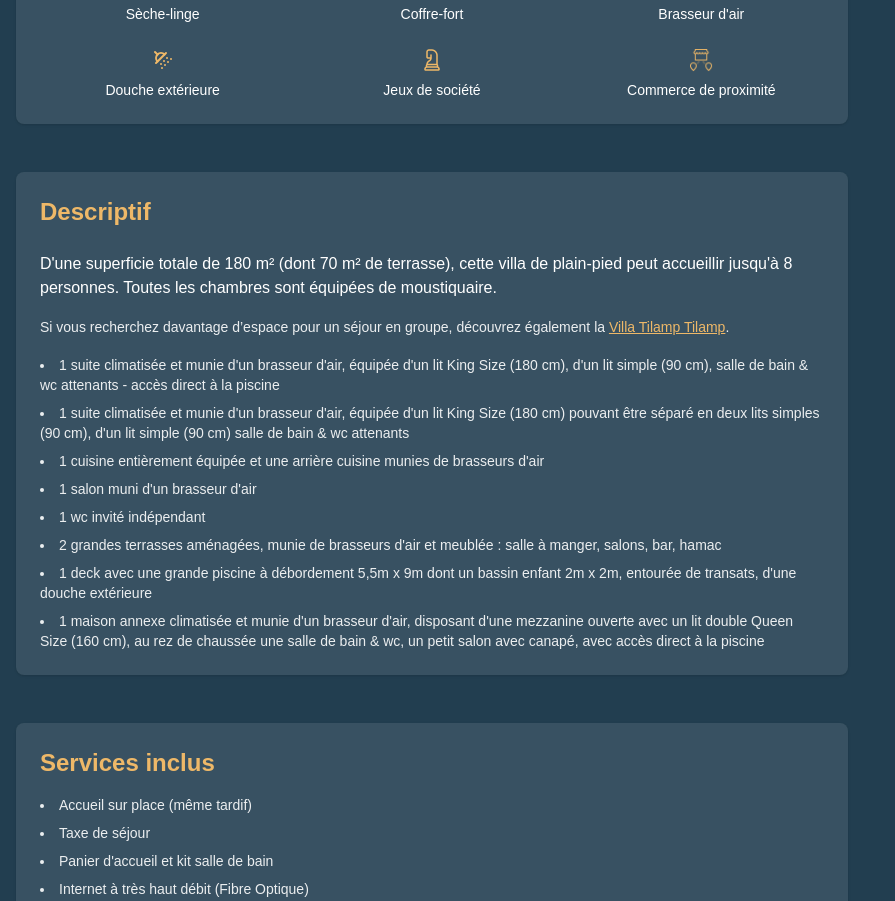
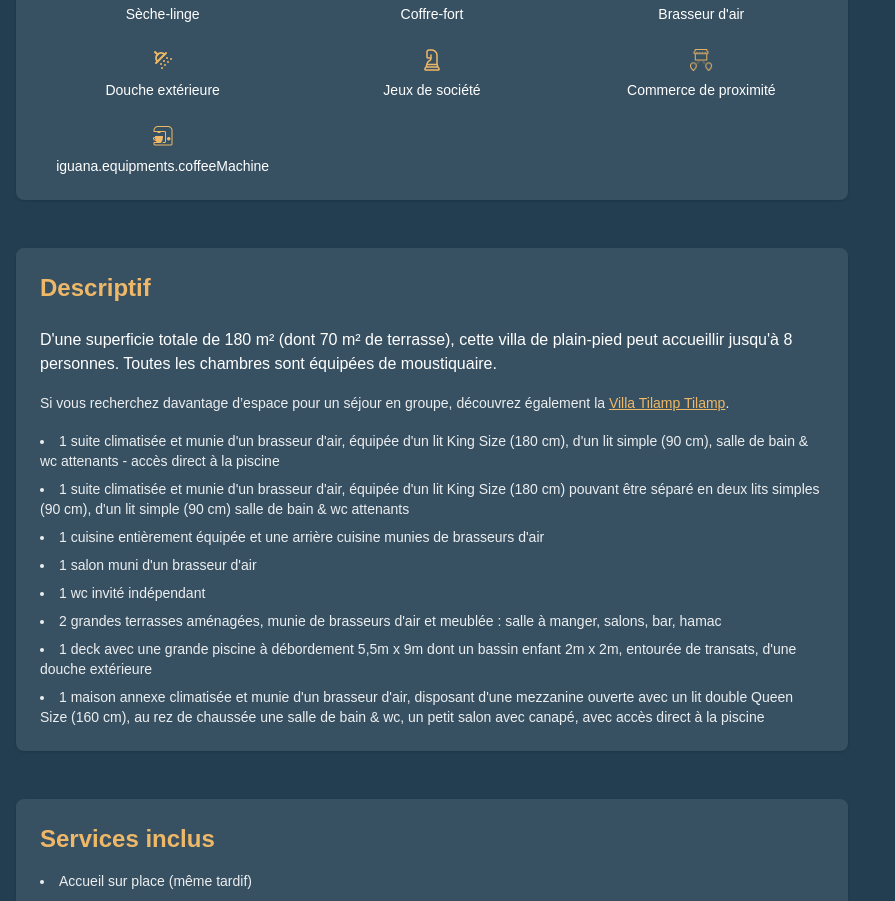
Before and after one commit to Guillaume-Lorente/villas, a Next.js app in the folder frontend/: page /villas/iguana in a window 1280 px wide. Shown: the part 2060-2961 px from the top of the page, without its empty margins (0-895 px from the left). Built offline with nearby package versions, Linux system fonts and the light colour scheme; no server answers.

Commit message:
Add Machine à café Nespresso and update mentions légales

```diff
--- a/frontend/src/app/villas/akamapa/AkamapaClient.js
+++ b/frontend/src/app/villas/akamapa/AkamapaClient.js
@@ -173,6 +173,18 @@ export default function AkamapaPage() {
         />
       ),
       key: "shops",
+    },
+    {
+      icon: (
+        <img
+          src="/icons/cafe.png"
+          alt="Machine à café Nespresso"
+          className="w-6 h-6 object-contain"
+          loading="lazy"
+          decoding="async"
+        />
+      ),
+      key: "coffeeMachine",
     },
   ];
 
--- a/frontend/src/app/villas/iguana/IguanaClient.js
+++ b/frontend/src/app/villas/iguana/IguanaClient.js
@@ -229,6 +229,18 @@ export default function IguanaPage() {
         />
       ),
       key: "shops",
+    },
+    {
+      icon: (
+        <img
+          src="/icons/cafe.png"
+          alt="Machine à café Nespresso"
+          className="w-6 h-6 object-contain"
+          loading="lazy"
+          decoding="async"
+        />
+      ),
+      key: "coffeeMachine",
     },
   ];
 
--- a/frontend/src/app/villas/tilamp-tilamp/TilampClient.js
+++ b/frontend/src/app/villas/tilamp-tilamp/TilampClient.js
@@ -197,6 +197,18 @@ export default function TilampTilampPage() {
         />
       ),
       key: "shops",
+    },
+    {
+      icon: (
+        <img
+          src="/icons/cafe.png"
+          alt="Machine à café Nespresso"
+          className="w-6 h-6 object-contain"
+          loading="lazy"
+          decoding="async"
+        />
+      ),
+      key: "coffeeMachine",
     },
   ];
 
--- a/frontend/src/messages/en.json
+++ b/frontend/src/messages/en.json
@@ -76,7 +76,7 @@
 "legal": {
   "title": "Legal Notice",
   "publisherTitle": "Site Publisher and Owner",
-  "publisher": "The website villas-grande-anse.com is published by:\nSCI REVES ALPES IMMO (435 317 557 R.C.S Chambéry)\nHead Office: Résidence le Thabor 590 Rue des Bettets Valfréjus 73500 Modane\nEmail: villasgrandeanse@hotmail.com\nVAT ID: FR 70 435 317 557\nPublishing Manager: Christophe Lorente\nCapital: €1738.50",
+  "publisher": "The website villas-grande-anse.com is published by:\nSCI REVES ALPES IMMO (435 317 557 R.C.S Chambéry)\nHead Office: Résidence le Thabor 590 Rue des Bettets Valfréjus 73500 Modane\nEmail: villasgrandeanse@hotmail.com\nVAT ID: FR 70 435 317 557\nPublishing Manager: SCI REVES ALPES IMMO (435 317 557 R.C.S Chambéry)\nCapital: €1738.50",
   "hostingTitle": "Hosting",
   "hosting": "The website is hosted by:\nIONOS SARL\n7 Place de la Gare, BP 70109\n57200 Sarreguemines Cedex\nFrance\nPhone: 09 70 80 89 11\nEmail: info@ionos.fr",
   "creatorTitle": "Site Creator",
--- a/frontend/src/messages/fr.json
+++ b/frontend/src/messages/fr.json
@@ -76,7 +76,7 @@
 "legal": {
   "title": "Mentions légales",
   "publisherTitle": "Éditeur et propriétaire du site",
-  "publisher": "Le site villas-grande-anse.com est édité par :\nSCI REVES ALPES IMMO (435 317 557 R.C.S Chambéry)\nSiège Social : Résidence le Thabor 590 Rue des Bettets Valfréjus 73500 Modane\nEmail : villasgrandeanse@hotmail.com\nNuméro d'identification à la TVA : FR 70 435 317 557\nResponsable de la publication : Christophe Lorente\nCapital Social : 1738,50€",
+  "publisher": "Le site villas-grande-anse.com est édité par :\nSCI REVES ALPES IMMO (435 317 557 R.C.S Chambéry)\nSiège Social : Résidence le Thabor 590 Rue des Bettets Valfréjus 73500 Modane\nEmail : villasgrandeanse@hotmail.com\nNuméro d'identification à la TVA : FR 70 435 317 557\nResponsable de la publication : SCI REVES ALPES IMMO (435 317 557 R.C.S Chambéry)\nCapital Social : 1738,50€",
   "hostingTitle": "Hébergement",
   "hosting": "Le site est hébergé par :\nIONOS SARL\n7 Place de la Gare, BP 70109\n57200 Sarreguemines Cedex\nFrance\nNuméro de téléphone : 09 70 80 89 11\nAdresse e-mail : info@ionos.fr",
   "creatorTitle": "Créateur du site",
```
Also changed, not shown: frontend/public/icons/cafe.png (added).
